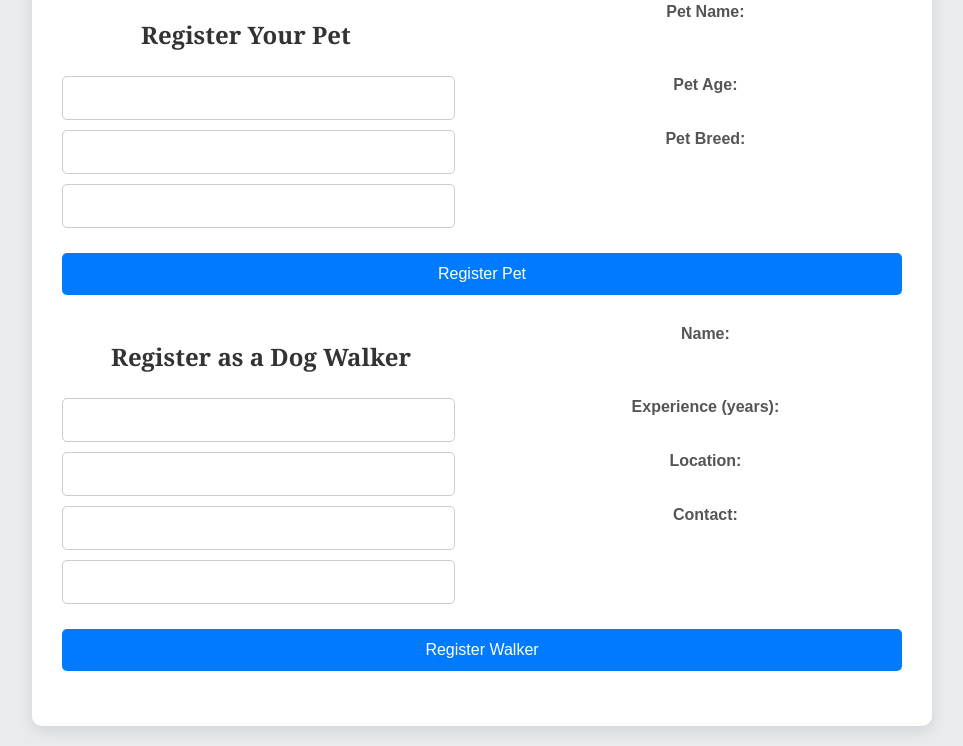
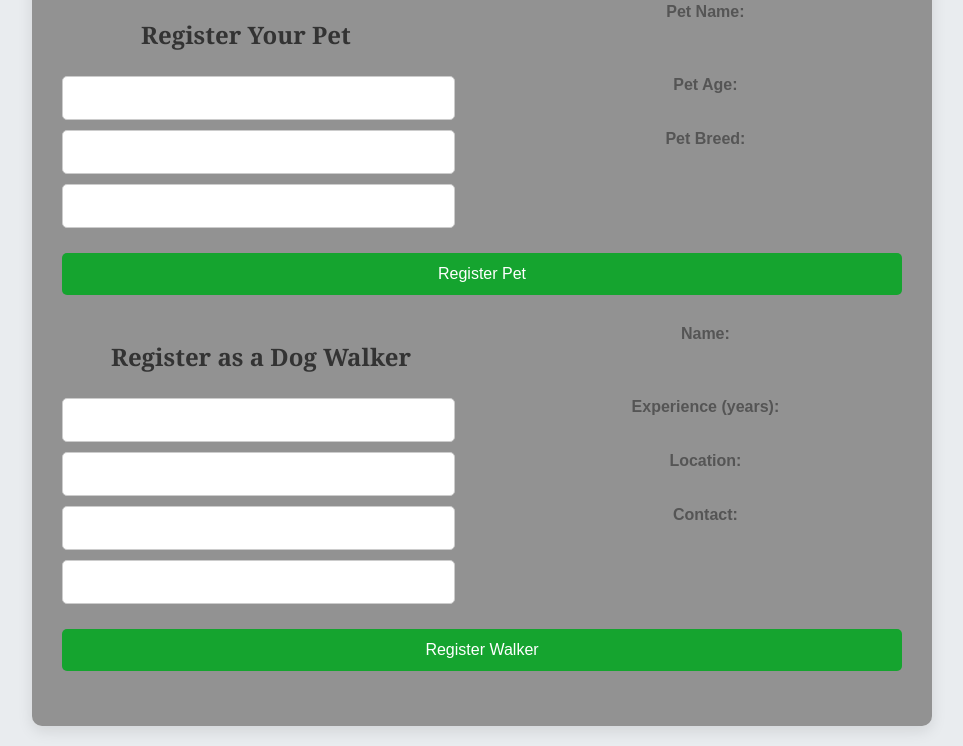
Before and after one commit to Hugh5218/Waqq.ly, a plain HTML site: page frontend/index.html in a window 1280 px wide. Shown: the part 135-881 px from the top of the page, without its empty margins (158-1121 px from the left). Drawn offline with Linux system fonts and the light colour scheme.

Commit message:
Update styles.css

```diff
--- a/frontend/styles.css
+++ b/frontend/styles.css
@@ -10,7 +10,7 @@ body {
 }
 
 #app {
-    background-color: white;
+    background-color: rgb(146, 146, 146);
     padding: 30px;
     border-radius: 10px;
     box-shadow: 0 5px 15px rgba(0, 0, 0, 0.1);
@@ -53,14 +53,14 @@ input {
 }
 
 input:focus {
-    border-color: #007BFF;
+    border-color: #00ff15;
     outline: none;
 }
 
 button {
     margin-top: 20px;
     padding: 12px;
-    background-color: #007BFF;
+    background-color: #15a42f;
     color: white;
     border: none;
     border-radius: 5px;
@@ -70,7 +70,7 @@ button {
 }
 
 button:hover {
-    background-color: #0056b3;
+    background-color: #1dc711;
 }
 
 @media (min-width: 600px) {
```
